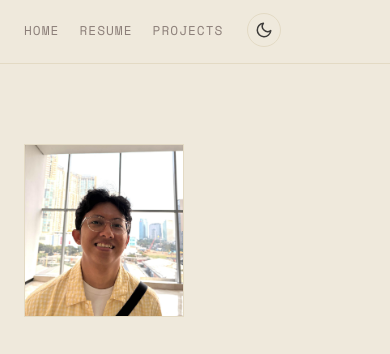
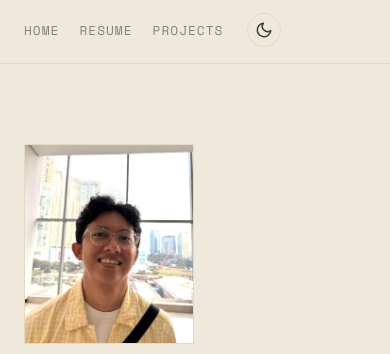
Before and after one commit to aubertoktav/aubertoktav.github.io, an Astro site: page / in a window 390 px wide. Shown: the part 39-393 px from the top of the page. Built offline with nearby package versions, Linux system fonts and the light colour scheme; Astro itself is replaced by a stand-in of ours.

Commit message:
Dial back hero photo width — modest bump, not full aspect-ratio match
The previous aspect-ratio-driven width blew up too large since it
scaled off the fully-stretched height. Reverted to a fixed width,
bumped from 220px to 260px (mobile: 140x170 to 170x200) — same
height span as before, just wide enough to noticeably reduce the
left/right cropping without ballooning the frame.

```diff
--- a/src/pages/index.astro
+++ b/src/pages/index.astro
@@ -82,8 +82,7 @@ const instagramUrl = 'https://instagram.com/aubert_oktav';
   }
   .hero-photo {
     flex: 0 0 auto;
-    width: auto;
-    aspect-ratio: 3118 / 3368;
+    width: 260px;
     border: 1px solid var(--border);
     background: var(--bg-elev);
     overflow: hidden;
@@ -175,8 +174,8 @@ const instagramUrl = 'https://instagram.com/aubert_oktav';
       flex-direction: column;
     }
     .hero-photo {
-      width: 160px;
-      aspect-ratio: 3118 / 3368;
+      width: 170px;
+      height: 200px;
     }
   }
 
```
